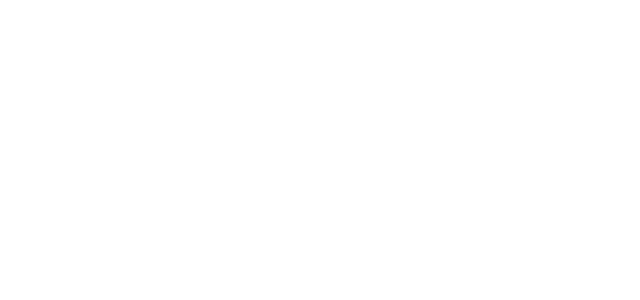
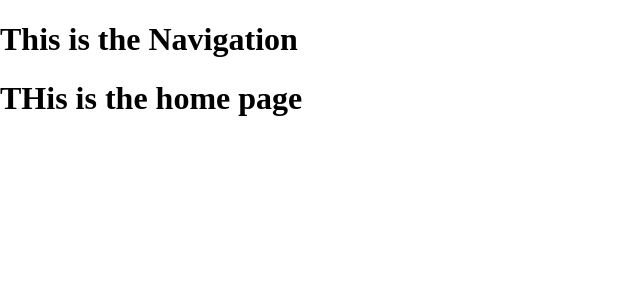
Before and after one commit to kendayao/lottery-number-picker, a React (Create React App) app: page / in a window 1280 px wide. Shown: the top 300 px of the page, without its empty margins (0-640 px from the left). Built offline with nearby package versions, Linux system fonts and the light colour scheme.

Commit message:
set up home and navigation on react router

```diff
--- a/src/App.js
+++ b/src/App.js
@@ -2,12 +2,13 @@
 import './App.css';
 import {Routes, Route} from 'react-router-dom'
 import Navigation from './routes/Navigation'
+import Home from './routes/Home';
 
 function App() {
   return (
    <Routes>
     <Route path='/' element={<Navigation/>}>
-
+      <Route index element={<Home/>}/>
     </Route>
    </Routes>
   );
--- a/src/routes/Home.js
+++ b/src/routes/Home.js
@@ -3,7 +3,9 @@
 function Home(){
 
     return(
-        <div></div>
+        <div>
+            <h1>THis is the home page</h1>
+        </div>
     )
 }
 
--- a/src/routes/Navigation.js
+++ b/src/routes/Navigation.js
@@ -1,9 +1,13 @@
 import React from 'react'
+import { Outlet } from 'react-router-dom'
 
 function Navigation(){
 
     return(
-        <div></div>
+        <div>
+            <h1>This is the Navigation</h1>
+        <Outlet/>
+        </div>
     )
 }
 
```
